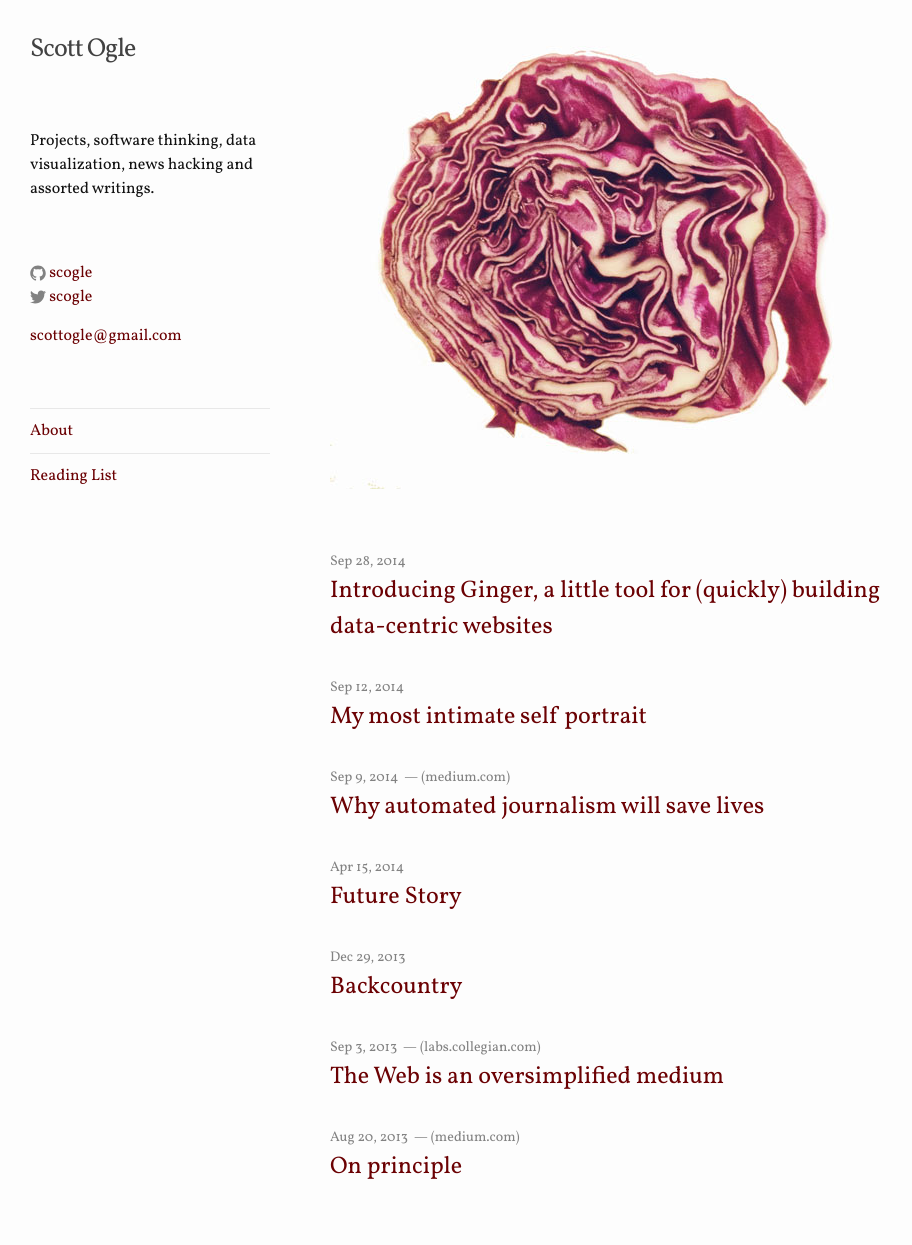
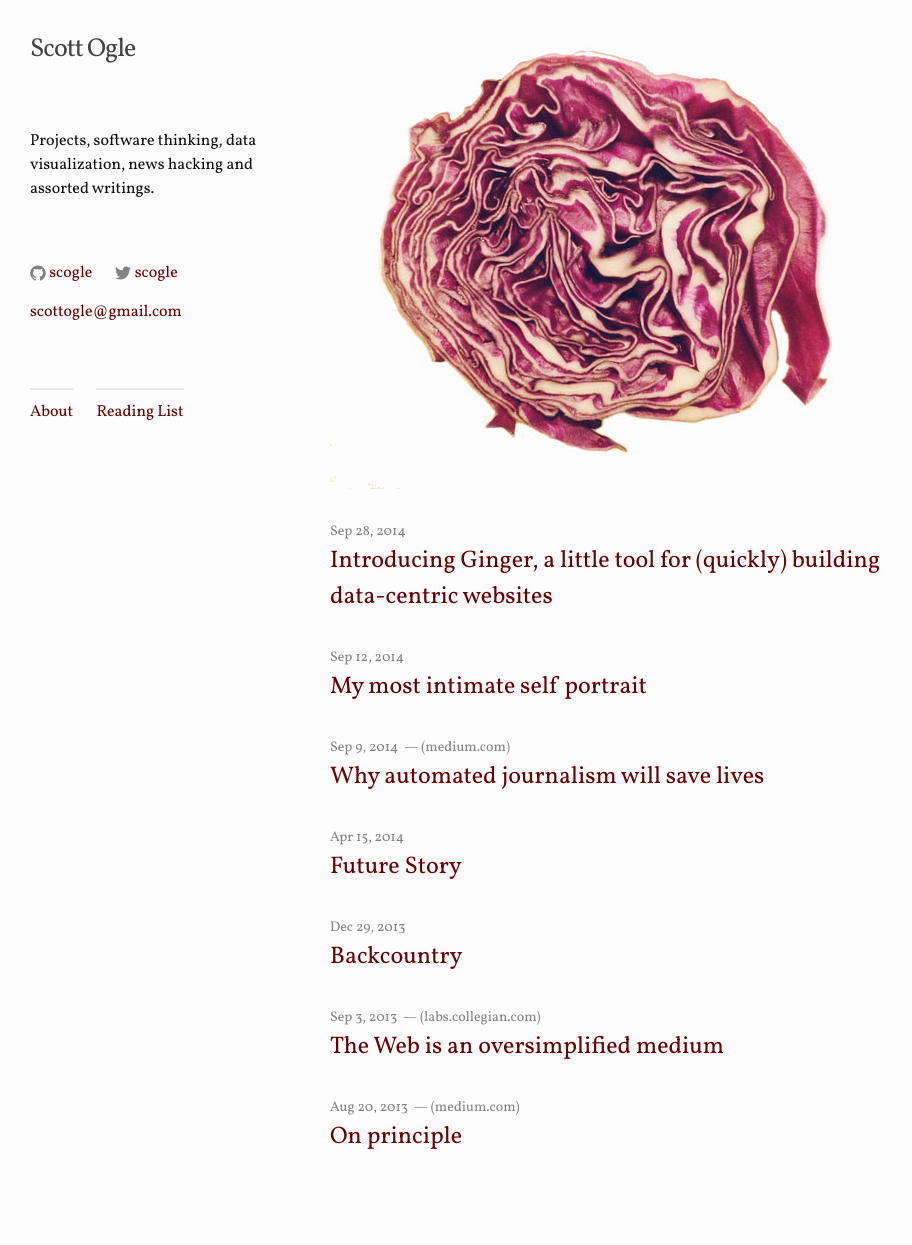
Before and after one commit to scogle/scogle.github.io, a Jekyll site: the page built from index.html, in a window 1280 px wide. Shown: the whole page, without its empty margins (0-912 px from the left). Built offline with Jekyll 4.4.1, drawn with Linux system fonts in a browser that asks for light colours; after the commit the page ends 1215 px from its top, so only the background shows below that.

Commit message:
fixed issues on mobile and small screen

```diff
--- a/_includes/header.html
+++ b/_includes/header.html
@@ -1,6 +1,6 @@
 <div class="site-header">
 
-
+    <div class="left">
       <a class="site-title" href="{{ site.baseurl }}/">{{ site.title }}</a>
 
       <div class="clear"></div>
@@ -42,9 +42,10 @@
 
       <div class="clear"></div>
 
-    <a href="mailto:{{ site.email }}">{{ site.email }}</a>
+      <a class="email" href="mailto:{{ site.email }}">{{ site.email }}</a>
 
       <div class="clear"></div>
+    </div>
 
     <nav class="site-nav">
         {% for page in site.pages %}
--- a/_sass/_base.scss
+++ b/_sass/_base.scss
@@ -155,6 +155,7 @@
 .wrapper {
     max-width: -webkit-calc(660px - (#{$spacing-unit} * 2));
     max-width:         calc(660px - (#{$spacing-unit} * 2));
+    width: 100%;
     margin-right: auto;
     margin-left: auto;
     padding-right: $spacing-unit;
@@ -164,6 +165,7 @@
     @include media-query($on-laptop) {
         max-width: -webkit-calc(660px - (#{$spacing-unit}));
         max-width:         calc(660px - (#{$spacing-unit}));
+        width: 100% !important;
         padding-right: $spacing-unit / 2;
         padding-left: $spacing-unit / 2;
     }
--- a/_sass/_layout.scss
+++ b/_sass/_layout.scss
@@ -14,10 +14,9 @@
     height: 100%;
     box-sizing: border-box;
     display: block;
-    padding: 30px;
+    padding: $spacing-unit;
 
     p { margin: 60px 0; }
-}
 
     .site-title {
         font-size: 26px;
@@ -31,7 +30,8 @@
         }
     }
 
-.header-image { margin-bottom: 60px; }
+    .social-media-list { margin-left: 0; }
+    .social-media-list li { display: inline-block; margin-right: 20px; }
 
     .site-nav {
         margin-top: 60px;
@@ -44,131 +44,49 @@
         .page-link {
             color: $brand-color;
             line-height: $base-line-height;
-        border-top: 1px solid $grey-color-light;
-        display: block;
+            border-top: 2px solid $grey-color-light;
+            display: inline-block;
             padding: 10px 0;
-
-        // Gaps between nav items, but not on the first one
-        // &:not(:first-child) {
-        //     margin-left: 20px;
-        // }
+            margin-right: 20px;
         }
-
-    // @include media-query($on-palm) {
-    //     position: absolute;
-    //     top: 9px;
-    //     right: 30px;
-    //     background-color: $background-color;
-    //     border: 1px solid $grey-color-light;
-    //     border-radius: 5px;
-    //     text-align: right;
-
-    //     .menu-icon {
-    //         display: block;
-    //         float: right;
-    //         width: 36px;
-    //         height: 26px;
-    //         line-height: 0;
-    //         padding-top: 10px;
-    //         text-align: center;
-
-    //         > svg {
-    //             width: 18px;
-    //             height: 15px;
-
-    //             path {
-    //                 fill: $grey-color-dark;
-    //             }
-    //         }
-    //     }
-
-    //     .trigger {
-    //         clear: both;
-    //         display: none;
-    //     }
-
-    //     &:hover .trigger {
-    //         display: block;
-    //         padding-bottom: 5px;
-    //     }
-
-    //     .page-link {
-    //         display: block;
-    //         padding: 5px 10px;
-    //     }
-    // }
-}
-
-
-
-/**
- * Site footer
- */
-.site-footer {
-    border-top: 1px solid $grey-color-light;
-    padding: $spacing-unit 0;
-}
-
-.footer-heading {
-    font-size: 18px;
-    margin-bottom: $spacing-unit / 2;
-}
-
-.contact-list,
-.social-media-list {
-    list-style: none;
-    margin-left: 0;
-}
-
-.footer-col-wrapper {
-    font-size: 15px;
-    color: $grey-color;
-    margin-left: -$spacing-unit / 2;
-    @extend %clearfix;
-}
-
-.footer-col {
-    float: left;
-    margin-bottom: $spacing-unit / 2;
-    padding-left: $spacing-unit / 2;
-}
-
-.footer-col-1 {
-    width: -webkit-calc(35% - (#{$spacing-unit} / 2));
-    width:         calc(35% - (#{$spacing-unit} / 2));
-}
-
-.footer-col-2 {
-    width: -webkit-calc(20% - (#{$spacing-unit} / 2));
-    width:         calc(20% - (#{$spacing-unit} / 2));
-}
-
-.footer-col-3 {
-    width: -webkit-calc(45% - (#{$spacing-unit} / 2));
-    width:         calc(45% - (#{$spacing-unit} / 2));
     }
 
     @include media-query($on-laptop) {
-    .footer-col-1,
-    .footer-col-2 {
-        width: -webkit-calc(50% - (#{$spacing-unit} / 2));
-        width:         calc(50% - (#{$spacing-unit} / 2));
+        width: 100%;
+        padding: $spacing-unit / 2;
+        .left {
+            float: left;
+            clear: right;
+            width: 45%;
+            margin-right: 30px;
+            box-sizing: border-box;
+            min-width: 200px;
+        }
+        .social-media-list, .email { display: none; }
+        .site-nav {
+            margin-top: 0;
+            float: right;
+            //clear: left;
+            width: 45%;
+            box-sizing: border-box;
+            text-align: right;
+        }
+        p { margin: 30px 0; }
     }
 
-    .footer-col-3 {
-        width: -webkit-calc(100% - (#{$spacing-unit} / 2));
-        width:         calc(100% - (#{$spacing-unit} / 2));
+    @include media-query($on-palm) {
+        padding-right: 0;
+        margin-right: 0;
+        .text { display: none; }
+        .site-nav {
+            margin-top: 15px;
+            text-align: left;
+        }
+        .left, .site-nav { width: 100%; padding-right: 0; margin-right: 0; }
     }
 }
 
-@include media-query($on-palm) {
-    .footer-col {
-        float: none;
-        width: -webkit-calc(100% - (#{$spacing-unit} / 2));
-        width:         calc(100% - (#{$spacing-unit} / 2));
-    }
-}
-
+.header-image { margin-bottom: 30px; }
 
 
 /**
```
Lines whose indentation alone changed are shown as unchanged.
